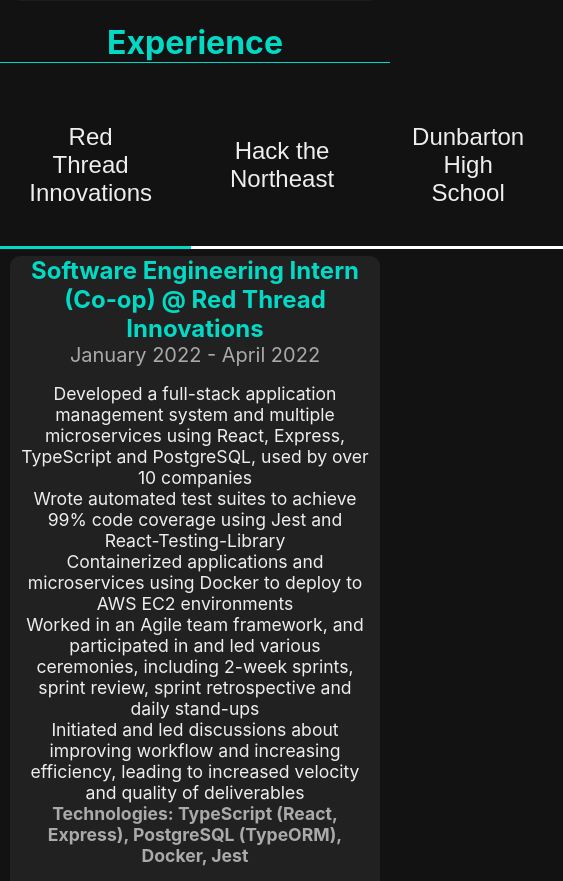
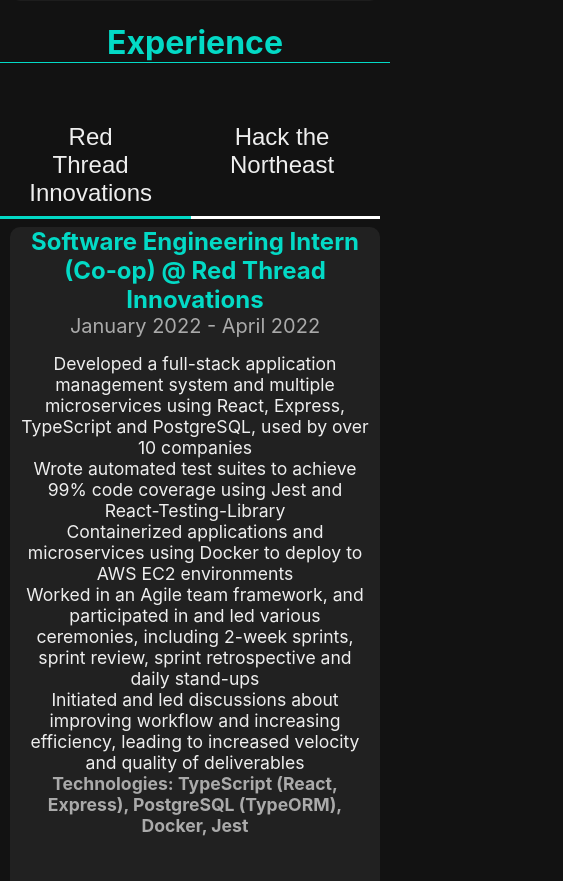
Before and after one commit to ReezanVisram/ReezanVisram.com, a React (Create React App) app: page / in a window 390 px wide. Shown: the part 1316-2197 px from the top of the page, 563 px wide, since content can reach past the window. Built offline with nearby package versions, Linux system fonts and the light colour scheme.

Commit message:
fix overflowing jobs bar

```diff
--- a/src/components/Experience/Experience.css
+++ b/src/components/Experience/Experience.css
@@ -4,17 +4,17 @@
 }
 
 .experience-header-container {
-    border-bottom: 1px solid #03DAC6;
+    border-bottom: 1px solid #03dac6;
 }
 
 .experience-header {
-    color: #03DAC6;
+    color: #03dac6;
     font-size: 2rem;
 }
 
 .experience-content-container {
     display: flex;
-    color: #EEEEEE;
+    color: #eeeeee;
 }
 
 .job-button-container {
@@ -33,9 +33,9 @@
     text-align: left;
     border: none;
     outline: none;
-    color: #EEEEEE;
+    color: #eeeeee;
     font-size: 1.5rem;
-    border-left: 3px solid #EEEEEE;
+    border-left: 3px solid #eeeeee;
 }
 
 .job-button:hover {
@@ -44,7 +44,7 @@
 }
 
 .active {
-    border-left: 3px solid #03DAC6;
+    border-left: 3px solid #03dac6;
 }
 
 .active-job-information {
@@ -65,7 +65,7 @@
     flex-direction: column;
     text-align: left;
     width: 100%;
-    color: #03DAC6;
+    color: #03dac6;
 }
 
 .active-job-heading h4 {
@@ -73,18 +73,17 @@
 }
 
 .active-job-heading p {
-    color: #AAAAAA;
+    color: #aaaaaa;
     font-size: 1.25rem;
 }
 
 .active-job-description {
     text-align: left;
     font-size: 1.1rem;
-
 }
 
 h5 {
-    color: #AAAAAA;
+    color: #aaaaaa;
     font-size: 1.1rem;
 }
 
@@ -112,6 +111,7 @@
     .job-button-container {
         flex-direction: row;
         width: 100%;
+        overflow: scroll;
         justify-content: space-between;
         padding: 0;
         margin-left: 0;
@@ -119,12 +119,12 @@
 
     .job-button {
         border-left: none;
-        border-bottom: 3px solid #FFFFFF;
+        border-bottom: 3px solid #ffffff;
         text-align: center;
     }
 
     .active {
-        border-bottom: 3px solid #03DAC6;
+        border-bottom: 3px solid #03dac6;
     }
 
     .active-job-information {
```
